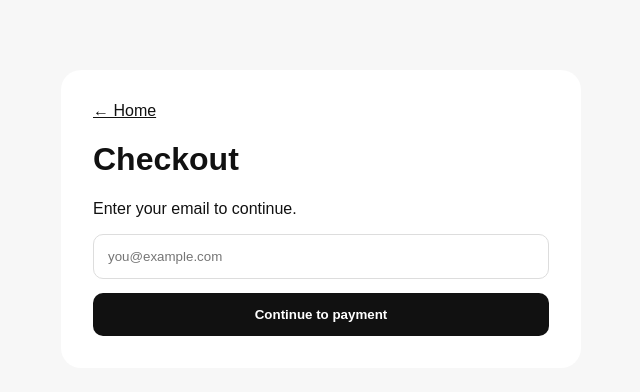
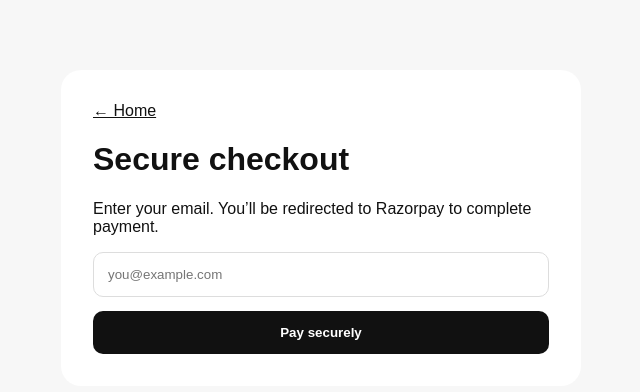
Before and after one commit to ankitRajpoot17/creator-commerce-saas, a Next.js app: page /checkout/1 in a window 1280 px wide. Shown: the top 392 px of the page, without its empty margins (319-959 px from the left). Built offline with nearby package versions, Linux system fonts and the light colour scheme.

Commit message:
Mount Razorpay checkout experience

```diff
--- a/app/checkout/[productId]/page.tsx
+++ b/app/checkout/[productId]/page.tsx
@@ -1,39 +1,71 @@
 "use client";
 
-import { useState } from "react";
+import { useEffect, useState } from "react";
+
+declare global { interface Window { Razorpay?: new (options: Record<string, unknown>) => { open: () => void }; } }
 
 export default function Checkout({ params }: { params: Promise<{ productId: string }> }) {
-  const [email, setEmail] = useState("");
-  const [message, setMessage] = useState("");
+  const [productId,setProductId]=useState("");
+  const [email,setEmail]=useState("");
+  const [message,setMessage]=useState("");
+  const [busy,setBusy]=useState(false);
 
-  async function submit(e: React.FormEvent) {
-    e.preventDefault();
-    const { productId } = await params;
-    setMessage("Creating order...");
-    const r = await fetch("/api/checkout", { method: "POST", headers: { "Content-Type": "application/json" }, body: JSON.stringify({ productId, buyerEmail: email }) });
-    const data = await r.json();
-    if (!r.ok) { setMessage(data.error || "Checkout failed."); return; }
+  useEffect(()=>{ params.then(p=>setProductId(p.productId)); },[params]);
 
-    const payment = await fetch("/api/payments/razorpay/order", {
-      method: "POST", headers: { "Content-Type": "application/json" }, body: JSON.stringify({ orderId: data.order.id }),
+  async function loadRazorpay(){
+    if(window.Razorpay) return true;
+    await new Promise<void>((resolve,reject)=>{
+      const s=document.createElement("script"); s.src="https://checkout.razorpay.com/v1/checkout.js"; s.onload=()=>resolve(); s.onerror=()=>reject(new Error("Unable to load payment checkout.")); document.body.appendChild(s);
     });
-    const paymentData = await payment.json();
-    if (!payment.ok) { setMessage(paymentData.error || "Payment setup failed."); return; }
-
-    if (!paymentData.keyId) {
-      setMessage("Razorpay keys are not configured. Add RAZORPAY_KEY_ID and RAZORPAY_KEY_SECRET to enable live payments.");
-      return;
-    }
-
-    setMessage("Razorpay order created. Payment UI can now be mounted with the returned order ID.");
+    return Boolean(window.Razorpay);
   }
 
-  return <main style={{ minHeight: "100vh", padding: "70px 24px", background: "#f7f7f7" }}>
-    <form onSubmit={submit} style={{ maxWidth: 520, margin: "auto", background: "#fff", padding: 32, borderRadius: 20 }}>
-      <a href="/">← Home</a><h1>Checkout</h1><p>Enter your email to continue.</p>
-      <input required type="email" value={email} onChange={e => setEmail(e.target.value)} placeholder="you@example.com" style={{ width: "100%", padding: 14, border: "1px solid #ddd", borderRadius: 10 }} />
-      <button style={{ width: "100%", marginTop: 14, padding: 14, border: 0, borderRadius: 10, background: "#111", color: "#fff", fontWeight: 700 }}>Continue to payment</button>
-      {message && <p style={{ color: "#666" }}>{message}</p>}
+  async function submit(e:React.FormEvent){
+    e.preventDefault();
+    if(!productId) return;
+    setBusy(true); setMessage("Creating secure payment...");
+    try{
+      const r=await fetch("/api/checkout",{method:"POST",headers:{"Content-Type":"application/json"},body:JSON.stringify({productId,buyerEmail:email})});
+      const data=await r.json();
+      if(!r.ok) throw new Error(data.error||"Checkout failed.");
+      const payment=await fetch("/api/payments/razorpay/order",{method:"POST",headers:{"Content-Type":"application/json"},body:JSON.stringify({orderId:data.order.id})});
+      const paymentData=await payment.json();
+      if(!payment.ok) throw new Error(paymentData.error||"Payment setup failed.");
+      if(!paymentData.keyId) throw new Error("Razorpay is not configured yet. Add the Razorpay keys in your environment.");
+
+      await loadRazorpay();
+      if(!window.Razorpay) throw new Error("Payment checkout is unavailable.");
+      const razorpayOrderId=paymentData.razorpayOrderId;
+      const checkout=new window.Razorpay({
+        key:paymentData.keyId,
+        amount:paymentData.amount,
+        currency:paymentData.currency,
+        name:"Creator Commerce",
+        description:"Creator product purchase",
+        order_id:razorpayOrderId,
+        prefill:{email},
+        theme:{color:"#111111"},
+        handler:async(response:Record<string,string>)=>{
+          setMessage("Verifying payment...");
+          const verify=await fetch("/api/payments/razorpay/verify",{method:"POST",headers:{"Content-Type":"application/json"},body:JSON.stringify({orderId:data.order.id,razorpayOrderId,razorpayPaymentId:response.razorpay_payment_id,razorpaySignature:response.razorpay_signature})});
+          const result=await verify.json();
+          if(!verify.ok) { setMessage(result.error||"Payment verification failed."); return; }
+          window.location.href="/purchase/success?orderId="+encodeURIComponent(data.order.id);
+        },
+        modal:{ondismiss:()=>setMessage("Payment cancelled. Your order remains pending.")},
+      });
+      checkout.open();
+      setMessage("Complete the payment in the secure Razorpay window.");
+    }catch(err){ setMessage(err instanceof Error?err.message:"Unable to start checkout."); }
+    finally{ setBusy(false); }
+  }
+
+  return <main style={{minHeight:"100vh",padding:"70px 24px",background:"#f7f7f7"}}>
+    <form onSubmit={submit} style={{maxWidth:520,margin:"auto",background:"#fff",padding:32,borderRadius:20}}>
+      <a href="/">← Home</a><h1>Secure checkout</h1><p>Enter your email. You’ll be redirected to Razorpay to complete payment.</p>
+      <input required type="email" value={email} onChange={e=>setEmail(e.target.value)} placeholder="you@example.com" style={{width:"100%",padding:14,border:"1px solid #ddd",borderRadius:10}} />
+      <button disabled={busy||!productId} style={{width:"100%",marginTop:14,padding:14,border:0,borderRadius:10,background:"#111",color:"#fff",fontWeight:700}}>{busy?"Preparing…":"Pay securely"}</button>
+      {message&&<p style={{color:"#666"}}>{message}</p>}
     </form>
   </main>;
 }
```
